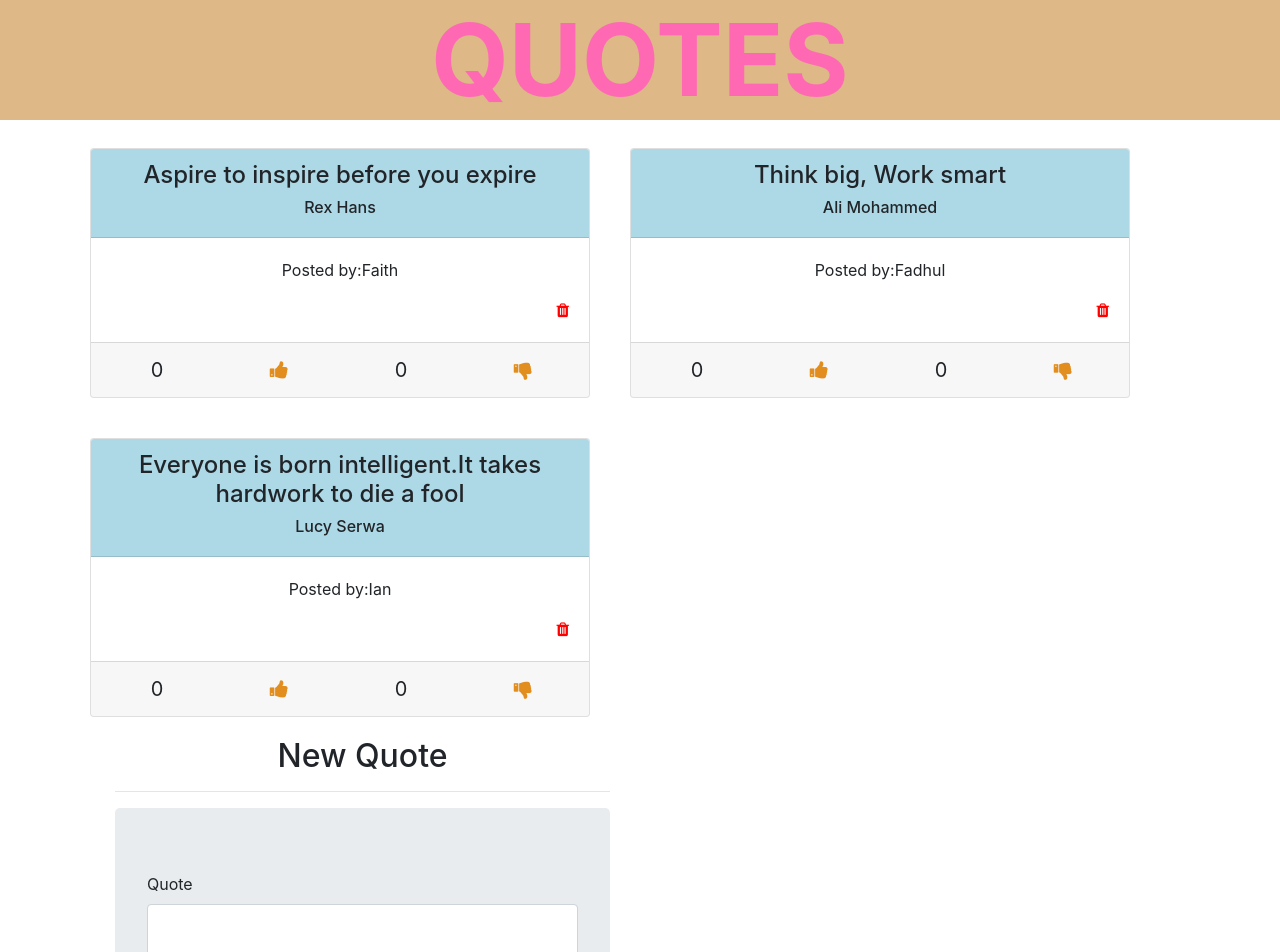
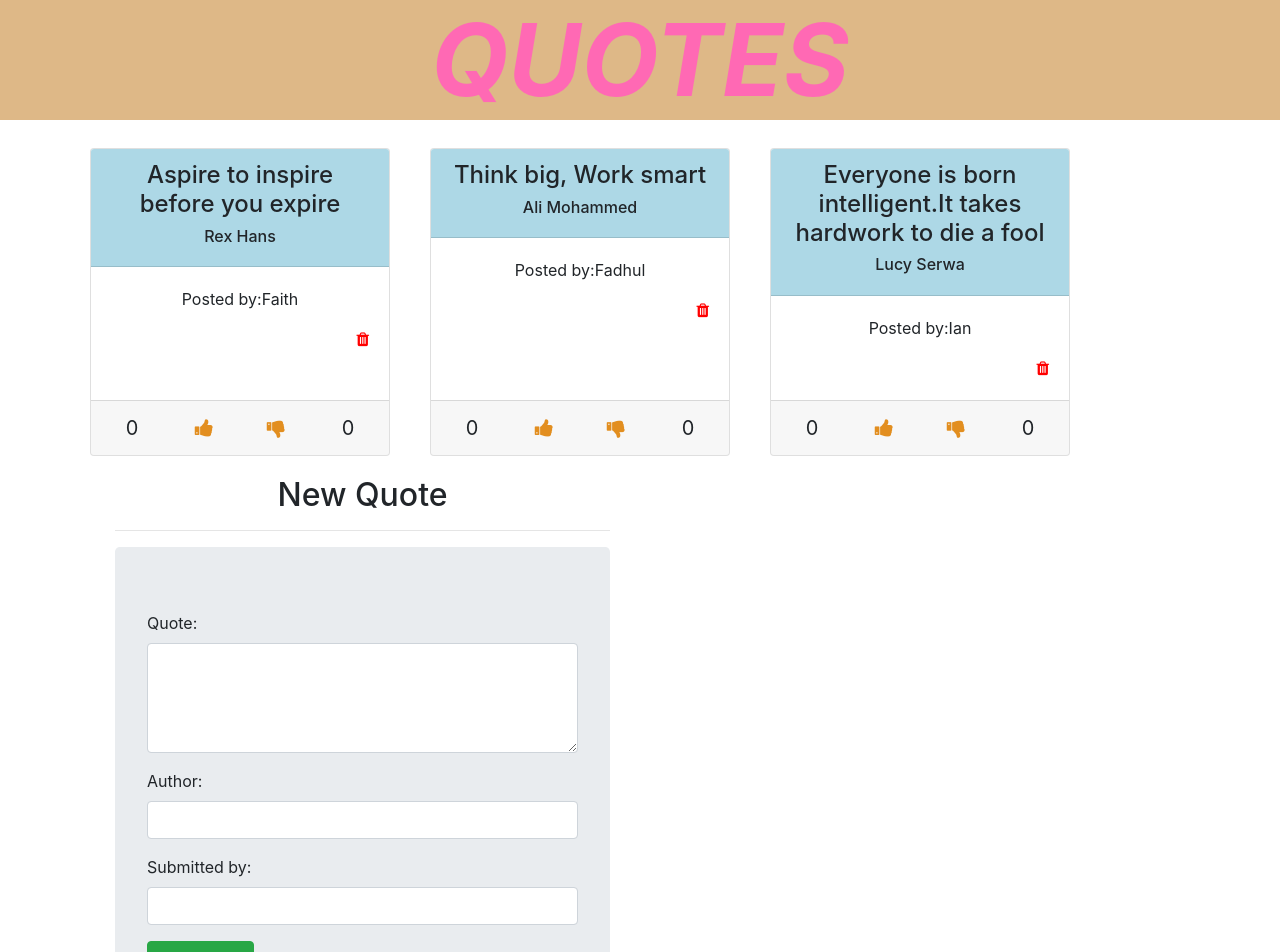
Before and after one commit to cynthiaoduol/Quotes, an Angular app: page / in a window 1280 px wide. Shown: the top 952 px of the page. Built offline with nearby package versions, Linux system fonts and the light colour scheme.

Commit message:
modify files

```diff
--- a/src/app/app.component.css
+++ b/src/app/app.component.css
@@ -4,5 +4,6 @@ h1{
   font-weight: bold;
   font-size: 100px;
   color: hotpink;
-  background-color: burlywood
+  background-color: burlywood;
+  font-style: italic;
 }
--- a/src/app/quote-form/quote-form.component.html
+++ b/src/app/quote-form/quote-form.component.html
@@ -5,18 +5,18 @@
   <form (ngSubmit)='submitQuote()' #quoteForm='ngForm'>
 
     <div class="form-group">
-      <label for="quote">Quote</label>
+      <label for="quote">Quote:</label>
       <textarea class="form-control" id="quote" rows="4"  [(ngModel)]="newQuote.text" name="quote" required></textarea>
     </div>
 
     <div class="form-group">
-      <label for="author">Author</label>
+      <label for="author">Author:</label>
       <input type="text" required class="form-control" id="author" [(ngModel)]="newQuote.author" name="author">
     </div>
 
 
     <div class="form-group">
-      <label for="submitter">Submitted by</label>
+      <label for="submitter">Submitted by:</label>
       <input type="text" required class="form-control" id="submitter" [(ngModel)]="newQuote.submitter" name="submitter">
     </div>
 
--- a/src/app/quote/quote.component.css
+++ b/src/app/quote/quote.component.css
@@ -13,7 +13,7 @@
 .card{
   margin: 20px;
   text-align: center;
-  width: 500px;
+  width: 300px;
 }
 .card-header{
   background-color:lightblue
--- a/src/app/quote/quote.component.html
+++ b/src/app/quote/quote.component.html
@@ -22,12 +22,12 @@
             <i class="fa fa-thumbs-up"></i>
           </div>
 
+          <div class="col-3 action downvote" (click)="quote.downvotes = quote.downvotes + 1">
+            <i class="fa fa-thumbs-down"></i>
+          </div>
           <div class="col-3 action">
               {{quote.downvotes}}
             </div>
-          <div class="col-3 action downvote" (click)="quote.downvotes = quote.downvotes + 1">
-            <i class="fa fa-thumbs-down"></i>
-          </div>
         </div>
       </div>
     </div>
--- a/src/app/quote/quote.component.ts
+++ b/src/app/quote/quote.component.ts
@@ -24,8 +24,8 @@ export class QuoteComponent implements OnInit {
     quote.text=quote.text;
     quote.author=quote.author;
     quote.submitter=quote.submitter;
-    quote.upvotes=quote.upvotes + 1
-    quote.downvotes=quote.downvotes + 1
+    quote.upvotes=quote.upvotes;
+    quote.downvotes=quote.downvotes
 
 
     this.quotes.push(quote)
```
